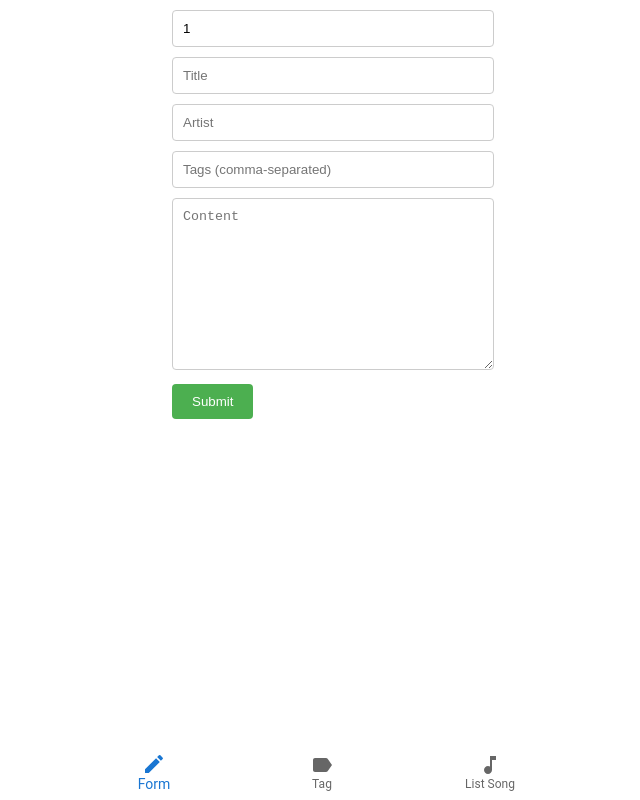
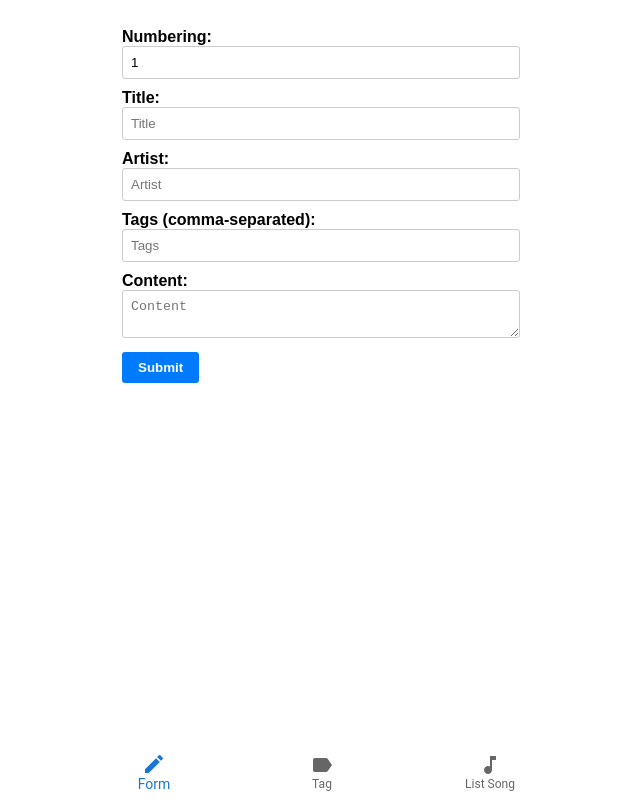
Before and after one commit to Smit-Zaveri/stavanform, a React (Create React App) app: page / in a window 1280 px wide. Shown: the whole page, without its empty margins (318-958 px from the left). Built offline with nearby package versions, Linux system fonts and the light colour scheme.

Commit message:
CSS, Tags

```diff
--- a/src/Form.js
+++ b/src/Form.js
@@ -16,7 +16,7 @@ const Form = () => {
         numbering, // Include the numbering value
         title,
         artist,
-        tags: tags.split(',').map((tag) => tag.trim()),
+        tags: tags.split(',').map((tag) => tag.trim().toLowerCase()), // Convert tags to lowercase
         content,
       });
       console.log('Document written with ID:', docRef.id);
@@ -33,37 +33,52 @@ const Form = () => {
   };
 
   return (
-    <form onSubmit={handleSubmit}>
+    <form className="form" onSubmit={handleSubmit}>
+      <label className="form-label">Numbering:</label>
       <input
         type="number"
+        className="form-input"
         placeholder="Numbering"
         value={numbering}
         onChange={(e) => setNumbering(parseInt(e.target.value))}
       />
+
+      <label className="form-label">Title:</label>
       <input
         type="text"
+        className="form-input"
         placeholder="Title"
         value={title}
         onChange={(e) => setTitle(e.target.value)}
       />
+
+      <label className="form-label">Artist:</label>
       <input
         type="text"
+        className="form-input"
         placeholder="Artist"
         value={artist}
         onChange={(e) => setArtist(e.target.value)}
       />
+
+      <label className="form-label">Tags (comma-separated):</label>
       <input
         type="text"
-        placeholder="Tags (comma-separated)"
+        className="form-input"
+        placeholder="Tags"
         value={tags}
         onChange={(e) => setTags(e.target.value)}
       />
+
+      <label className="form-label">Content:</label>
       <textarea
+        className="form-textarea"
         placeholder="Content"
         value={content}
         onChange={(e) => setContent(e.target.value)}
       />
-      <button type="submit">Submit</button>
+
+      <button type="submit" className="form-button">Submit</button>
     </form>
   );
 };
--- a/src/ListSong.js
+++ b/src/ListSong.js
@@ -68,7 +68,7 @@ const SongList = () => {
         title: editTitle,
         numbering: editNumbering,
         artist: editArtist,
-        tags: editTags.split(',').map((tag) => tag.trim()),
+        tags: editTags.split(',').map((tag) => tag.trim().toLowerCase()), // Convert tags to lowercase
         content: editContent,
       });
       console.log('Document updated with ID:', id);
--- a/src/SongList.css
+++ b/src/SongList.css
@@ -32,7 +32,7 @@
 
 .edit-input,
 .edit-textarea {
-    width: 100%;
+  width: 95%;
   padding: 8px;
   border: 1px solid #ccc;
   border-radius: 3px;
@@ -99,7 +99,7 @@
 }
 
 .search-input {
-    width: 100%;
+  width: 95%;
   padding: 8px;
   font-size: 16px;
   border: 1px solid #ccc;
--- a/src/Tag.js
+++ b/src/Tag.js
@@ -29,11 +29,11 @@ const TagForm = () => {
 
     try {
       const docRef = await firestore.collection('tags').add({
-        name: tagName,
+        name: tagName.toLowerCase(),
       });
       console.log('Tag added successfully');
 
-      const updatedTags = [...tags, { id: docRef.id, name: tagName }];
+      const updatedTags = [...tags, { id: docRef.id, name: tagName.toLowerCase() }];
       setTags(updatedTags);
       setTagName('');
     } catch (error) {
@@ -63,7 +63,7 @@ const TagForm = () => {
   };
 
   return (
-    <div>
+    <div className="tag-form-container">
       <form onSubmit={handleSubmit} className="tag-form">
         <input
           type="text"
--- a/src/TagForm.css
+++ b/src/TagForm.css
@@ -1,104 +1,95 @@
+/* TagForm.css */
+
+.tag-form-container {
+  max-width: 500px;
+  margin: 0 auto;
+  padding: 20px;
+  text-transform: capitalize;
+}
+
 .tag-form {
   display: flex;
-    align-items: center;
-    margin-bottom: 10px;
 }
 
 .tag-form input[type="text"] {
-    flex: 1;
-    padding: 12px;
-    font-size: 16px;
-    border: none;
-    border-radius: 4px;
-    box-shadow: 0 2px 4px rgba(0, 0, 0, 0.1);
+  flex-grow: 1;
+  padding: 10px;
+  border-radius: 5px;
+  margin-right: 10px;
+  border: 1px solid #ccc;
 }
 
 .tag-form button[type="submit"] {
-    padding: 12px 20px;
-    font-size: 14px;
-    background-color: #4caf50;
+  padding: 10px 20px;
+  background-color: #007bff;
   color: #fff;
+  border-radius: 5px;
+  font-weight: bold;
   border: none;
-    border-radius: 4px;
   cursor: pointer;
 }
 
 .tag-list {
+  margin-top: 20px;
   display: flex;
-    flex-direction: column;
+  flex-wrap: wrap;
 }
 
 .tag-item {
   display: flex;
   align-items: center;
-    justify-content: space-between;
-    padding: 12px;
-    border-bottom: 1px solid #ccc;
-    transition: background-color 0.3s ease;
-  }
-
-  .tag-item:last-child {
-    border-bottom: none;
+  padding: 10px;
+  margin-right: 10px;
+  margin-bottom: 10px;
+  background-color: #f2f2f2;
+  border: 1px solid #ccc;
+  border-radius: 5px;
 }
 
 .tag-item span {
-    font-size: 18px;
-    font-weight: bold;
+  margin-right: 5px;
 }
 
 .tag-item button {
-    padding: 8px 12px;
-    font-size: 14px;
-    background-color: #ff0000;
+  padding: 5px 10px;
+  background-color: #ff5555;
+  font-weight: bold;
   color: #fff;
   border: none;
-    border-radius: 4px;
+  border-radius: 5px;
   cursor: pointer;
-    transition: background-color 0.3s ease;
-  }
-
-  .tag-item button:hover {
-    background-color: #cc0000;
 }
 
 .confirm-dialog {
-    margin-top: 10px;
-    padding: 12px;
+  margin-top: 20px;
+  padding: 10px;
   background-color: #f2f2f2;
-    border-radius: 4px;
+  border: 1px solid #ccc;
+  border-radius: 5px;
 }
 
 .confirm-dialog p {
-    font-size: 16px;
   margin-bottom: 10px;
 }
 
 .confirm-dialog button {
-    padding: 8px 12px;
-    font-size: 14px;
+  padding: 5px 10px;
   margin-right: 10px;
-    background-color: #4caf50;
+  background-color: #ff5555;
+  border-radius: 5px;
+  font-weight: bold;
   color: #fff;
   border: none;
-    border-radius: 4px;
   cursor: pointer;
-    transition: background-color 0.3s ease;
 }
 
-  .confirm-dialog button:last-child {
-    background-color: #ff0000;
+/* Additional CSS for the laptop layout */
+@media (min-width: 1024px) {
+  .tag-list {
+    flex-wrap: nowrap;
   }
 
-  .confirm-dialog button:hover {
-    background-color: #3d8b3d;
-  }
-
-  @media (max-width: 480px) {
-    .tag-form {
-      flex-direction: column;
-    }
-
-    .tag-form input[type="text"] {
-      margin-bottom: 10px;
+  .tag-item {
+    margin-right: 10px;
   }
 }
--- a/src/index.css
+++ b/src/index.css
@@ -1,47 +1,44 @@
-body {
-  margin: 0;
-  font-family: -apple-system, BlinkMacSystemFont, 'Segoe UI', 'Roboto', 'Oxygen',
-    'Ubuntu', 'Cantarell', 'Fira Sans', 'Droid Sans', 'Helvetica Neue',
-    sans-serif;
-  -webkit-font-smoothing: antialiased;
-  -moz-osx-font-smoothing: grayscale;
+.form {
+  width: 400px;
+  margin: 0 auto;
+  font-family: Arial, sans-serif;
+  padding: 20px;
+  border: 0px solid #ccc;
+  border-radius: 5px;
+  /* box-shadow: 0 2px 4px rgba(0, 0, 0, 0.1); */
 }
 
-code {
-  font-family: source-code-pro, Menlo, Monaco, Consolas, 'Courier New',
-    monospace;
+.form-label {
+  font-weight: bold;
+  margin-bottom: 5px;
 }
 
-/* CSS for the form */
-form {
-  max-width: 300px;
-  margin: 0 auto;
-  margin-top: 10px;
+.form-input,
+.form-textarea {
+  width: 95%;
+  padding: 8px;
+  border: 1px solid #ccc;
+  border-radius: 3px;
+  margin-bottom: 10px;
 }
 
-input[type="number"],
-input[type="text"],
-textarea {
-  width: 100%;
-  padding: 10px;
-  margin-bottom: 10px;
-  border: 1px solid #ccc;
-  border-radius: 4px;
+.form-button {
+  background-color: #007bff;
+  color: white;
+  border: none;
+  padding: 8px 16px;
+  cursor: pointer;
+  border-radius: 3px;
+  font-weight: bold;
+  transition: background-color 0.3s ease;
 }
 
-textarea {
-  height: 150px;
+.form-button:hover {
+  background-color: #0056b3;
 }
 
-button[type="submit"] {
-  background-color: #4CAF50;
-  color: white;
-  padding: 10px 20px;
-  border: none;
-  border-radius: 4px;
-  cursor: pointer;
+@media (max-width: 600px) {
+  .form {
+    width: 90%;
+  }
 }
-
-button[type="submit"]:hover {
-  background-color: #45a049;
-}
```
Lines whose indentation alone changed are shown as unchanged.
